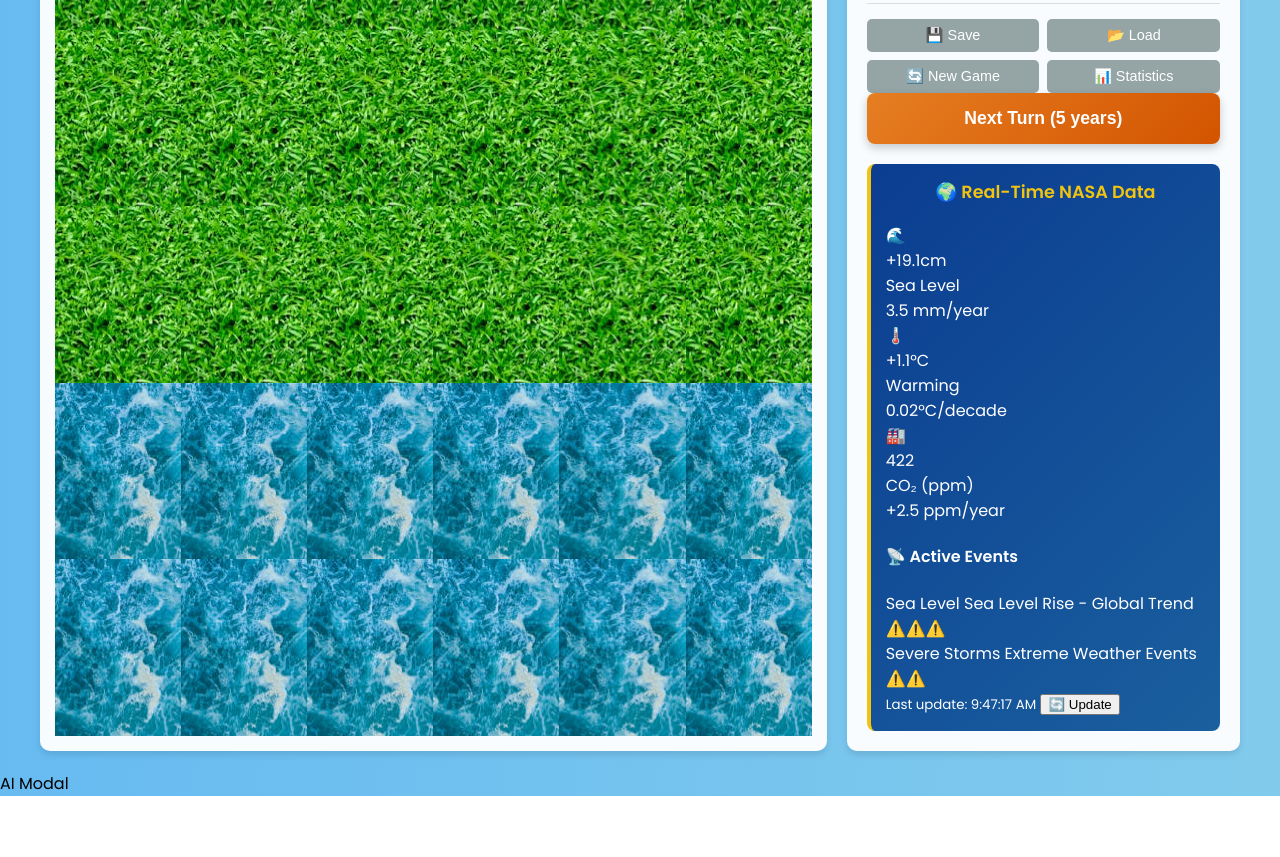
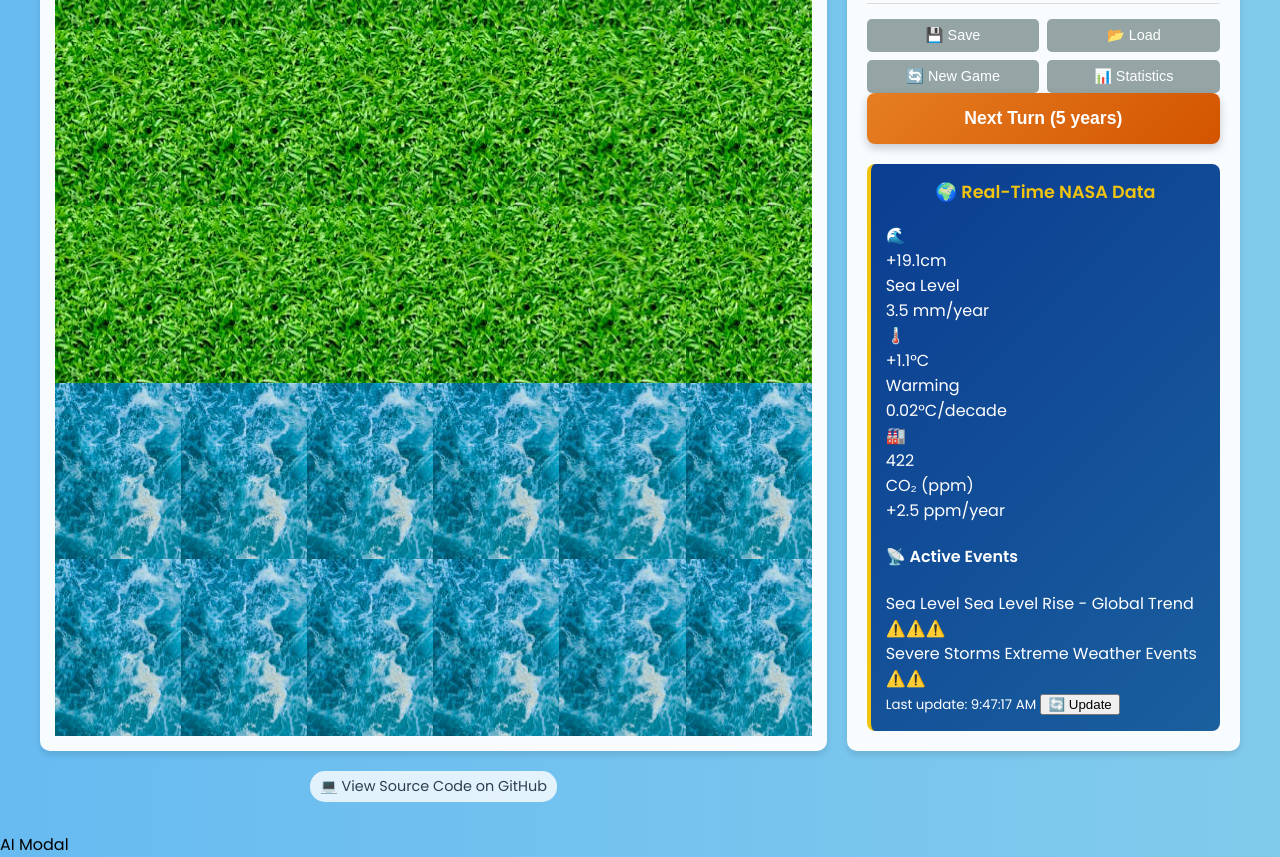
Before and after one commit to joserra-dev/nasa-challenge-2025, a website: page index.html in a window 1280 px wide. Shown: the part 515-1372 px from the top of the page. Before the commit the page ends 1311 px from the top, so only its background shows below. Drawn offline with Linux system fonts and the light colour scheme; no server answers.

Commit message:
added source code link

```diff
--- a/index.html
+++ b/index.html
@@ -48,6 +48,11 @@
                 <div id="nasa-data-panel" class="nasa-data-update">
                     <!-- Will be filled dynamically from JS -->
                 </div>
+            </div>
+            <div style="text-align: center; margin-bottom: 10px;">
+                <a href="https://github.com/joserra-dev/nasa-challenge-2025" target="_blank" style="color: #2c3e50; text-decoration: none; font-size: 0.9em; background: rgba(255,255,255,0.8); padding: 5px 10px; border-radius: 15px; display: inline-block; transition: all 0.3s ease;">
+                    💻 View Source Code on GitHub
+                </a>
             </div>
         </main>
     </div>
```
